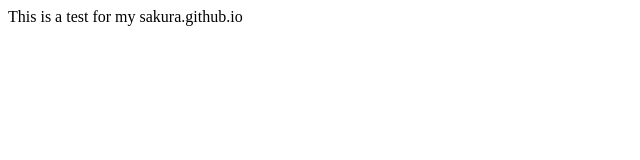
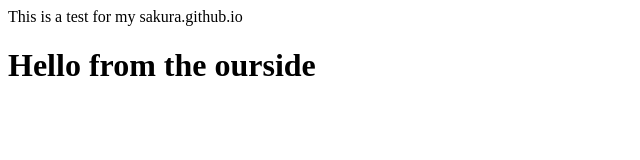
Before and after one commit to YayoSakura/yayosakura.github.io, a plain HTML site: page index.html in a window 1280 px wide. Shown: the whole page, without its empty margins (0-640 px from the left). Drawn offline with Linux system fonts and the light colour scheme.

Commit message:
Update index.html

```diff
--- a/index.html
+++ b/index.html
@@ -4,5 +4,6 @@
   </head>
   <body>
     <p>This is a test for my sakura.github.io</p>
+    <h1>Hello from the ourside </h1>
   </body>
 </html>
```
